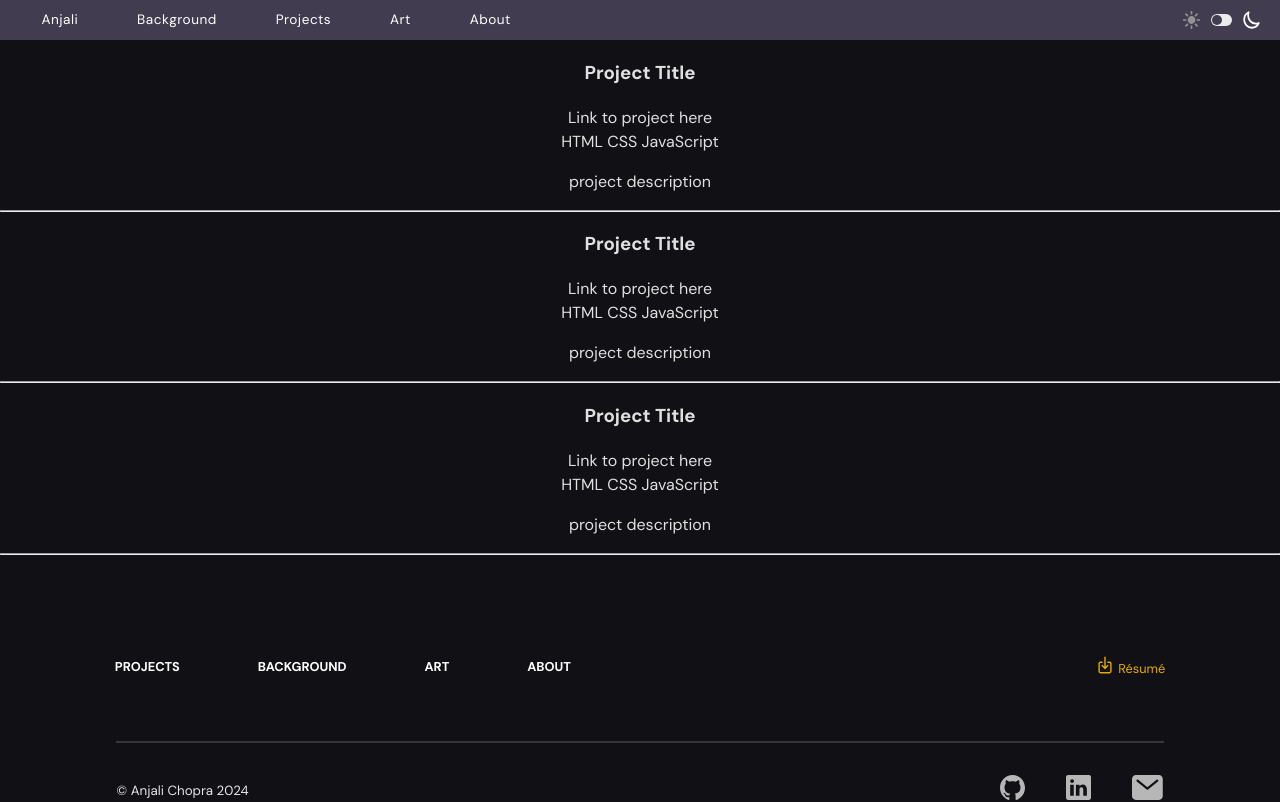
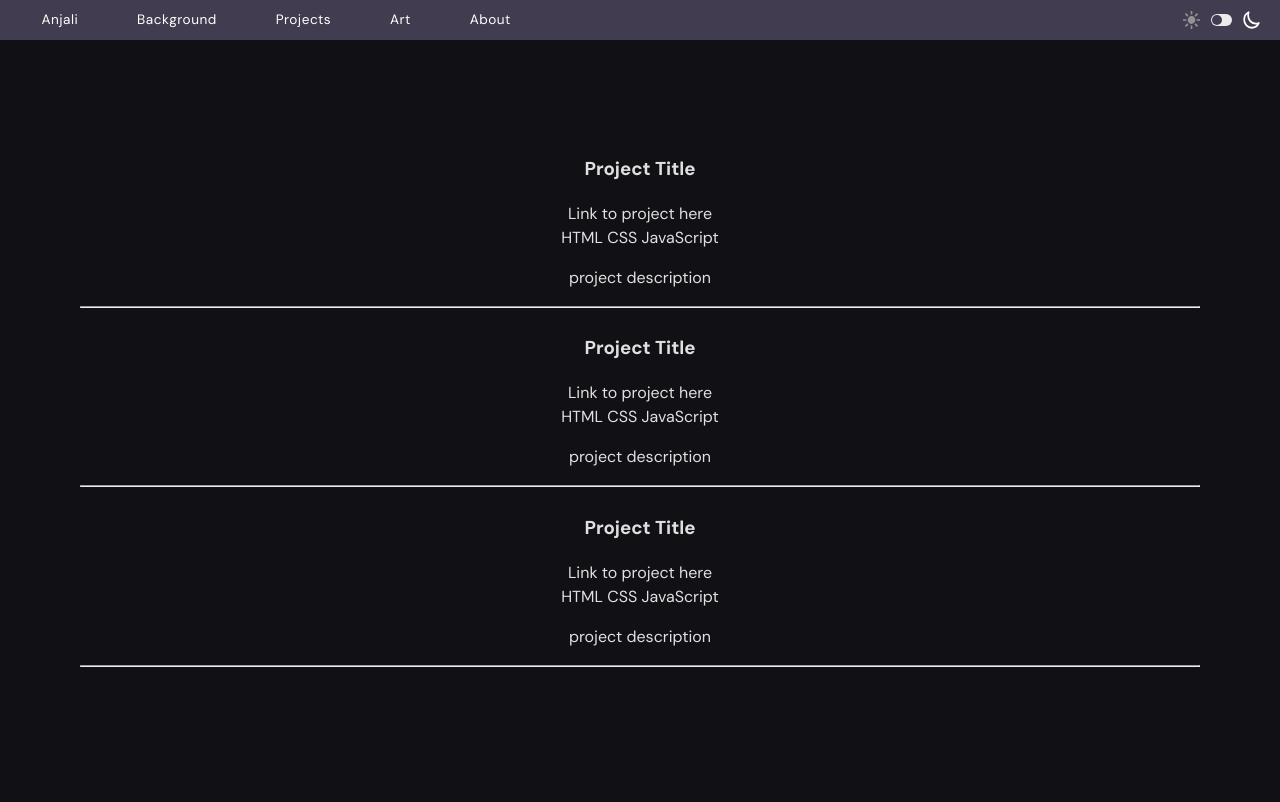
Before and after one commit to chopraanjali/chopraanjali.github.io, a React (Vite) app: page /projects in a window 1280 px wide. Shown: the top 802 px of the page. Built offline with nearby package versions, Linux system fonts and the light colour scheme.

Commit message:
edit: classnames for containers

```diff
--- a/src/components/Pages/Education.jsx
+++ b/src/components/Pages/Education.jsx
@@ -1,7 +1,7 @@
 export default function Education() {
   return (
     <>
-      <div>Education</div>
+      <div className="card">Education</div>
     </>
   );
 }
--- a/src/components/Pages/Projects.jsx
+++ b/src/components/Pages/Projects.jsx
@@ -1,7 +1,7 @@
-import ProjectItem from "./ProjectItem";
+import ProjectItem from './ProjectItem';
 export default function Projects() {
   return (
-    <div>
+    <div className="card">
       <ProjectItem />
       <ProjectItem />
       <ProjectItem />
--- a/src/components/Pages/WorkExperience.jsx
+++ b/src/components/Pages/WorkExperience.jsx
@@ -1,7 +1,7 @@
 export default function WorkExperience() {
   return (
     <>
-      <div>Work Experience</div>
+      <div className="card">Work Experience</div>
     </>
   );
 }
```
